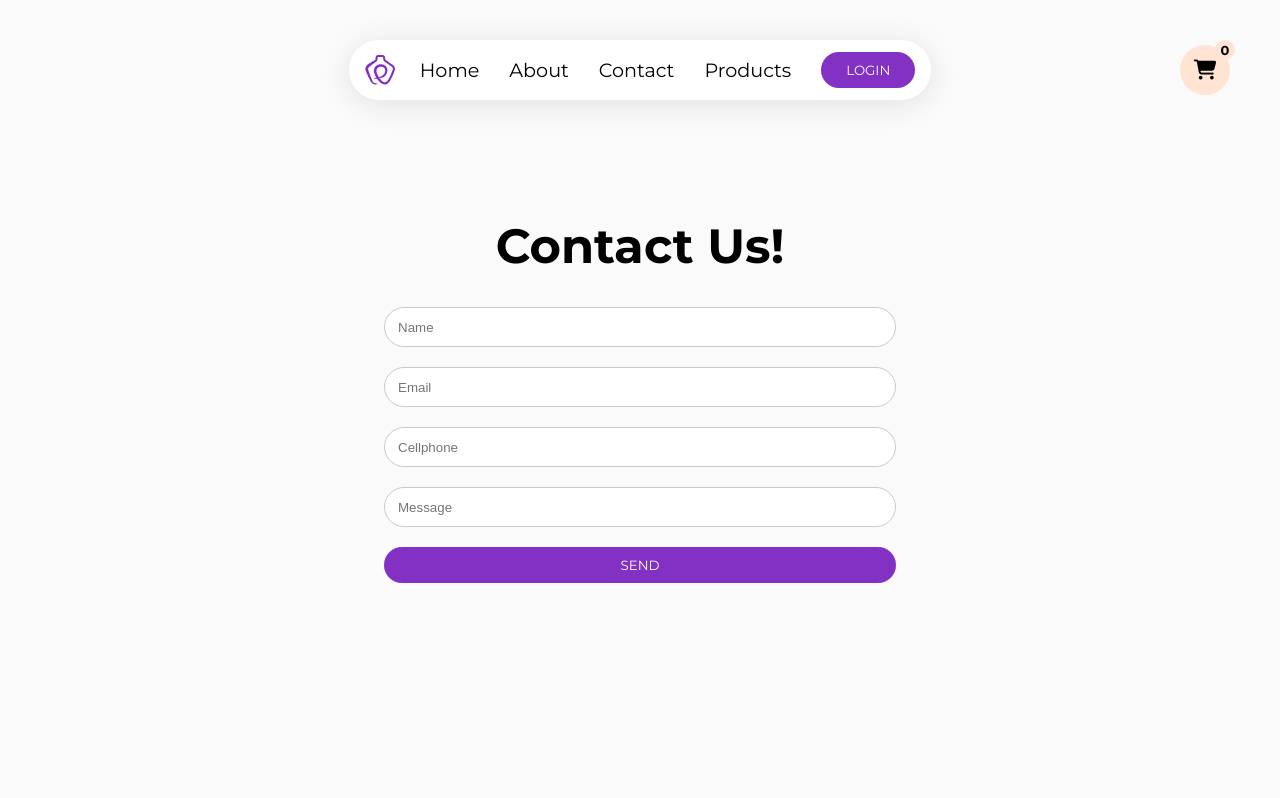
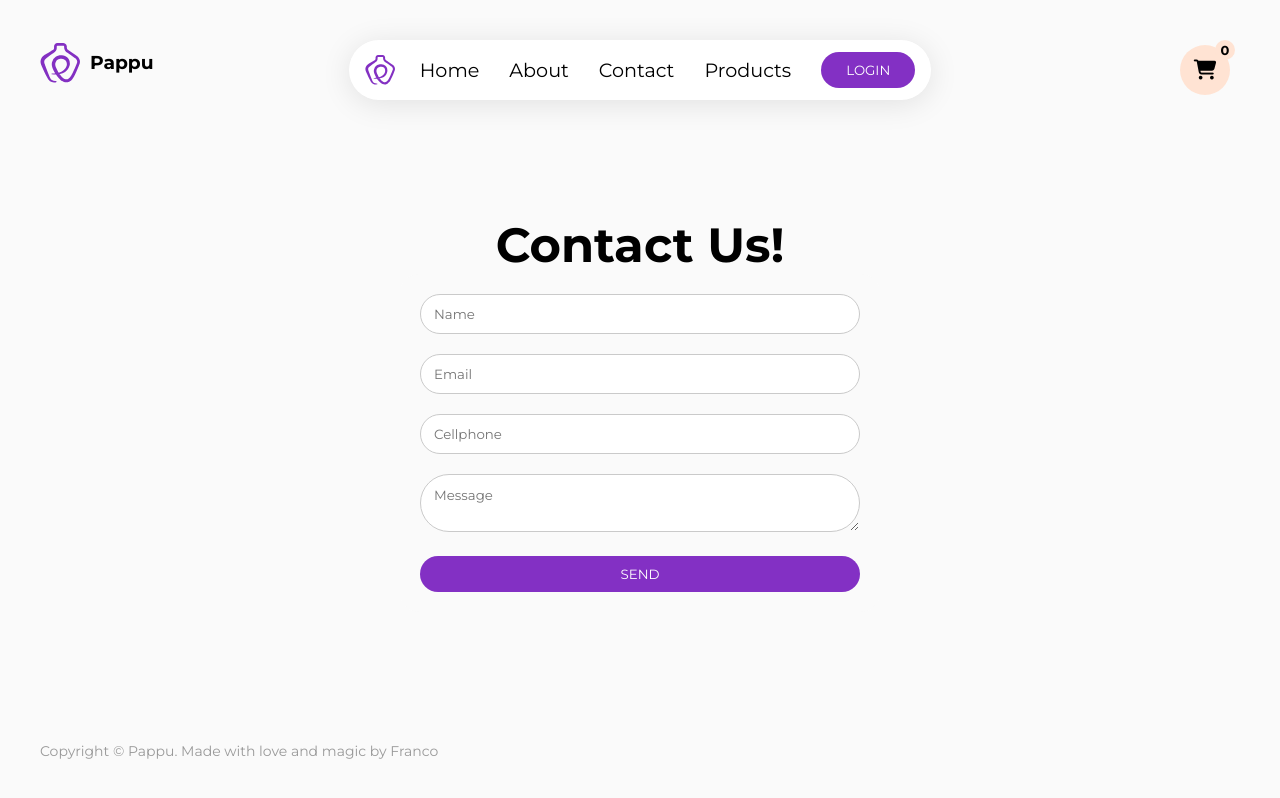
Before and after one commit to Flein890/React-App-Project, a React (Vite) app: page /contact in a window 1280 px wide. Built offline with nearby package versions, Linux system fonts and the light colour scheme.

Commit message:
contact media

```diff
--- a/src/components/Categorias/Categorie.jsx
+++ b/src/components/Categorias/Categorie.jsx
@@ -11,7 +11,7 @@ function Categorie({title,category}) {
     <CategorieToSelect
      selected={category === selectedCategory}
      onClick={() => dispatch(selectCategory(category))}>
-       <h3>{title}</h3>
+       <span>{title}</span>
     </CategorieToSelect>
   )
 }
--- a/src/components/Categorias/CategoriesStyles.js
+++ b/src/components/Categorias/CategoriesStyles.js
@@ -8,13 +8,20 @@ export const CategorieToSelect = styled.div`
 background-color: transparent;
 cursor: pointer;
 padding:10px;
-border: 3px solid #000;
+border: 1px solid #000;
 border-radius: 48px;
 font-size: .8em;
 transition: all .2s ease;
+text-align: center;
+width: 150px;
 
 background-color: ${({ selected }) => selected ? '#8330C4' : 'transparent'};
 color: ${({selected}) => selected ? '#fff' : '#000'};
   cursor: pointer;
 
+  span{
+    font-weight: 600;
+    text-align: center;
+  }
+
 `
--- a/src/components/ContactForm/ContactForm.jsx
+++ b/src/components/ContactForm/ContactForm.jsx
@@ -6,7 +6,11 @@ import * as Yup from 'yup'
 import { useEffect } from 'react'
 import ScrollReveal from 'scrollreveal'
 import LoginBtn from '../UI/LoginBtn'
-import { FormikStyles, DatosStyled, ContactTitle, FormStyles,PurpleBackgroundBar} from './ContactFormStyles'
+import { FormikStyles, DatosStyled, ContactTitle, FormStyles,PurpleBackgroundBar,FormAndTitleContainer} from './ContactFormStyles'
+import { HeadingSection } from './ContactFormStyles'
+import logo from '../../images/logo.svg'
+import TextArea from '../UI/TextArea/TextArea'
+import { FooterStyles } from './ContactFormStyles'
 function ContactForm() {
 
   window.sr= ScrollReveal();
@@ -14,20 +18,21 @@ function ContactForm() {
     sr.reveal('input', {
       duration: 2000,
       origin: 'left',
-      distance: '100px',
+      distance: '50px',
       delay:500,
 
     })
-    sr.reveal('button', {
+    sr.reveal('textarea', { //the button of send does not recongnize this 'class'name
       duration: 2000,
       origin: 'left',
-      distance: '100px',
+      distance: '50px',
       delay:500
     })
-    sr.reveal('h3', {
+    sr.reveal('h4', {
       duration: 2000,
       origin: 'top',
-      distance: '100px'
+      distance: '50px',
+      opacity:0
     })
   })
 
@@ -57,9 +62,15 @@ const {errors, touched, handleSubmit} = formik
 
   return (
     <DatosStyled>
-      <ContactTitle> Contact Us!</ContactTitle>
+        <HeadingSection>
+              <img src={logo} alt="logo" />
+              <h3>Pappu</h3>
+           </HeadingSection>
 
-       <FormikStyles
+           <FormAndTitleContainer>
+           <ContactTitle> Contact Us!</ContactTitle>
+
+     <FormikStyles
      initialValues={contactInitialValues}
      validationSchema={validationSchema}
      onSubmit={values => console.log(values)}>
@@ -68,12 +79,15 @@ const {errors, touched, handleSubmit} = formik
       <Input className='1'  type="text" name="name" placeholder="Name" errors={errors.name && touched.name ? errors.name : ''} />
       <Input className='2' type="email" name="email" placeholder="Email" />
       <Input className='3' type="number" name="cellphone" placeholder="Cellphone" />
-      <Input className='4'type="text" name="message" placeholder="Message" />
+      <TextArea className='4'type="text" name="message" placeholder="Message" />
       <LoginBtn className='5' onSubmit={handleSubmit} value='SEND'/>
       </FormStyles>
 
 
-    </FormikStyles>
+     </FormikStyles>
+           </FormAndTitleContainer>
+
+    <FooterStyles>Copyright © Pappu. Made with love and magic by Franco</FooterStyles>
     <PurpleBackgroundBar></PurpleBackgroundBar>
     </DatosStyled>
 
--- a/src/components/ContactForm/ContactFormStyles.js
+++ b/src/components/ContactForm/ContactFormStyles.js
@@ -10,6 +10,9 @@ gap: 20px;
 /* align-items: center; */
 width:40%;
 z-index: 500;
+background-color: #FAFAFA;
+padding: 20px;
+border-radius: 20px;
 
 
 input[type=number]::-webkit-outer-spin-button,
@@ -20,6 +23,13 @@ input[type=number]::-webkit-outer-spin-button {
 }
 
 input[type=number] { appearance:textfield; }
+
+@media (max-width: 768px) {
+  width: 80%;
+}
+@media (max-width: 576px) {
+  width: 100%;
+}
 `
 
 export const FormikStyles = styled(Formik)`
@@ -31,46 +41,97 @@ export const FormikStyles = styled(Formik)`
   /* width: 100%; */
 
 `
+export const HeadingSection = styled.div`
+display:flex;
+align-items: center;
+gap: 10px;
+height: 50px;
+align-self: start;
+z-index: 1500;
+@media (max-width: 768px){
+    display: none;
+}
+
+img{
+    height: 40px;
+}
+@media (max-width: 976px){
+  display: none;
+}
+`
+export const FooterStyles = styled.div`
+color:#999;
+font-size: 14px;
+align-self: start;
+z-index: 900;
+/* position: absolute;
+    bottom:35px; */
+@media (max-width: 576px){
+   padding: 5px;
+}
+`
+
 
 export const DatosStyled = styled.div`
- width: 100%;
  display: flex;
  flex-direction: column;
  margin: 0 auto;
- height: 100vh;
+ height:100vh ;
  justify-content:center;
  align-items: center;
- gap: 2em;
- /* background-color: #9942DB; */
- background-color: #8330C4;
+ /* gap: 2em; */
+ /* background-color: ; */
+ background-color: #8330c4;
  overflow-y: hidden;
  position: relative;
+ padding: 40px;
+ justify-content: space-between;
+ font-family: 'Montserrat',system-ui;
+ @media (max-width:576px){
+  justify-content: center;
+  padding: 0;
+ }
  `
- export const ContactTitle = styled.h3`
+ export const ContactTitle = styled.h4`
     font-size: 3em;
     font-weight: 700;
     font-family: 'Montserrat',system-ui ;
     z-index: 500;
+    @media (max-width: 576px){
+      font-size: 2.3em;
+    }
  `
+ export const FormAndTitleContainer = styled.div`
+    z-index: 900;
+    width:100%;
+    height:100%;
+    display: flex;
+    flex-direction: column;
+    justify-content: center;
+    align-items: center;
+    `
+
+
  export const PurpleBackgroundBar = styled.div`
-    width: 150vw;
-    height: 110vh;
+    width: 100vw;
+    height: 100vh;
     background-color: #FAFAFA;
     position: absolute;
-    top: 0;
-    left: -25%;
+    bottom: 0;
+    left: 0;
     z-index: 0;
-    /* transform:rotate(45deg); */
+    /* transform:rotate(170deg); */
     animation: goUp 1s backwards ease-in-out;
     animation-fill-mode: backwards;
 
 
+
     @keyframes goUp {
       0%{
-        transform: rotate(45deg);
+        transform: rotate(170deg);
       }
       100%{
-        transform: rotate(0deg);
+        transform: rotate(180deg);
       }
     }
  `
--- a/src/components/Login/LoginStyles.js
+++ b/src/components/Login/LoginStyles.js
@@ -79,6 +79,7 @@ align-items: center;
 gap: 10px;
 height: 50px;
 align-self: start;
+font-family: 'Montserrat',system-ui ;
 @media (max-width: 768px){
     display: none;
 }
--- /dev/null
+++ b/src/components/NotFound/NotFound.js
@@ -0,0 +1,45 @@
+import styled from "styled-components";
+
+const NotFoundStyled = styled.div`
+    display: flex;
+    justify-content: center;
+    flex-direction: column;
+    align-items: center;
+    height: 100vh;
+    background:linear-gradient(to top,#d3d3d3 , #fafafa);
+    gap: 15px;
+`;
+export const NotFoundTitle = styled.h2`
+    font-size: 9em;
+    font-weight: 700;
+    font-family: 'Montserrat',system-ui ;
+    z-index: 500;
+    /* color: #777; */
+    text-align: center;
+`
+export const Oops = styled.span`
+    font-size: 1.5em;
+    font-weight: 700;
+    font-family: 'Montserrat',system-ui ;
+    z-index: 500;
+    text-align: center;
+    color: #777;
+`
+export const NotFoundText = styled.span`
+    font-size: 1.5em;
+    font-weight: 700;
+    font-family: 'Montserrat',system-ui ;
+    z-index: 500;
+    color: #777;
+    text-align: center;
+
+`
+export const Resource = styled.span`
+    font-size: 1em;
+    font-weight: 700;
+    font-family: 'Montserrat',system-ui ;
+    z-index: 500;
+    color: #777;
+    text-align: center;
+`
+export default NotFoundStyled
--- a/src/components/NotFound/NotFound.jsx
+++ b/src/components/NotFound/NotFound.jsx
@@ -1,8 +1,16 @@
 import React from 'react'
+import NotFoundStyled from './NotFound'
+import {NotFoundTitle,Oops,NotFoundText,Resource} from './NotFound'
 
 function NotFound() {
   return (
-    <div>Error 404 page not found</div>
+    <NotFoundStyled>
+      <Oops>Oops...</Oops>
+      <NotFoundTitle>404</NotFoundTitle>
+      <NotFoundText>Page not found</NotFoundText>
+      {/* <video src="/src/assets/video/products.mp4" autoPlay loop muted playsInline preload='auto'> </video> */}
+     <Resource>The resource requested could not be found on this server</Resource>
+      </NotFoundStyled>
   )
 }
 
--- a/src/components/UI/InputStyles.js
+++ b/src/components/UI/InputStyles.js
@@ -7,6 +7,7 @@ padding: 12px 13px;
 height: 40px;
 width: 100%;
 background-color: #fff;
+font-family: 'Montserrat';
 
 &:focus{
     outline: none;
--- /dev/null
+++ b/src/components/UI/TextArea/TextArea.jsx
@@ -0,0 +1,19 @@
+import React from 'react'
+import { TextAreaForm,ErrorMessage } from './TextAreaStyles';
+
+function TextArea ({ type,name,isError,...field }) {
+        return (
+            <div>
+                <TextAreaForm
+                type={type}
+                name={name}
+                error={isError}
+                {...field}
+                />
+
+                {isError && <ErrorMessage>{isError}</ErrorMessage>}
+            </div>
+        );
+    };
+
+export default TextArea
--- /dev/null
+++ b/src/components/UI/TextArea/TextAreaStyles.js
@@ -0,0 +1,20 @@
+import styled from 'styled-components'
+
+export const ErrorMessage  = styled.span`
+    color: #f20;`
+
+export const TextAreaForm = styled.textarea`
+border-radius: 50px;
+border:1px solid #cacaca;
+padding: 12px 13px;
+/* height: 40px; */
+max-height: 80px;
+width: 100%;
+background-color: #fff;
+font-family: 'Montserrat';
+resize: vertical;
+
+&:focus{
+    outline: none;
+    border:1px solid black;
+}`
```
Also changed, not shown: 1 other file (tests, documents, lock files or other folders).
